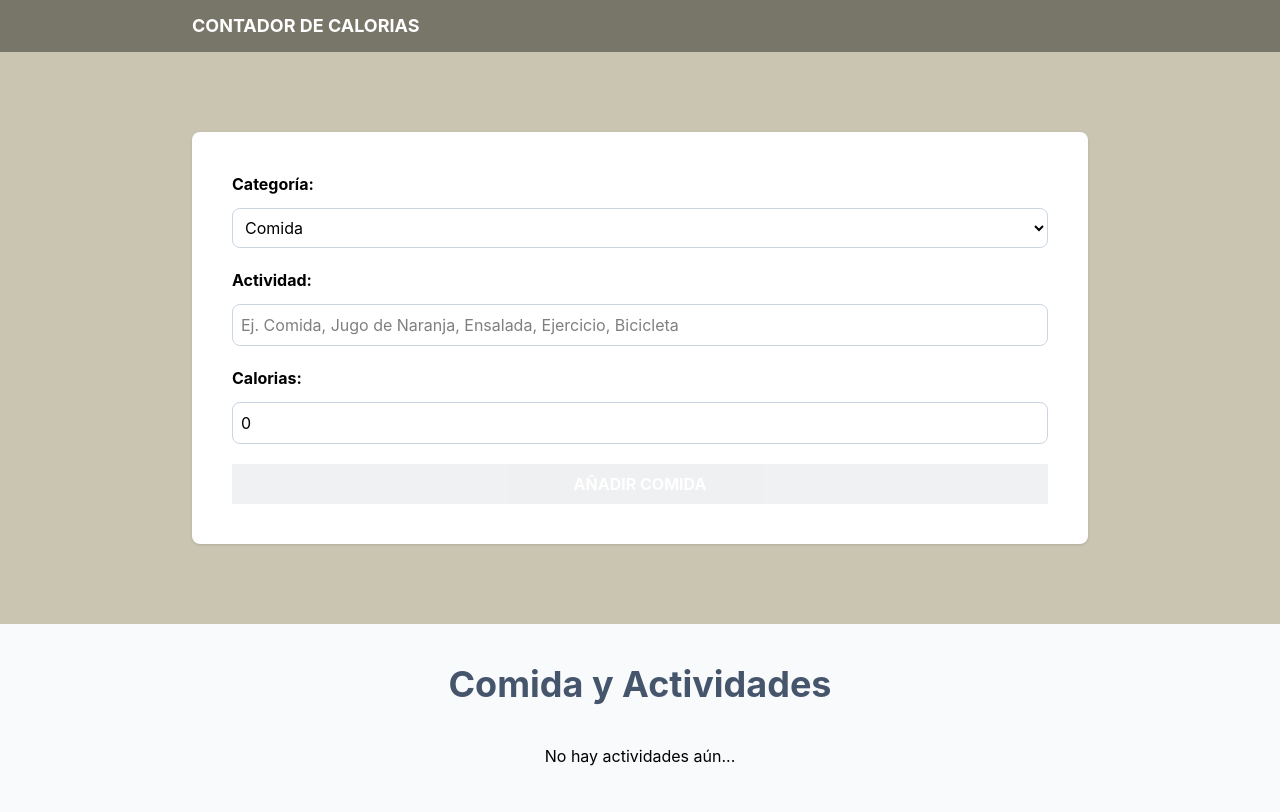
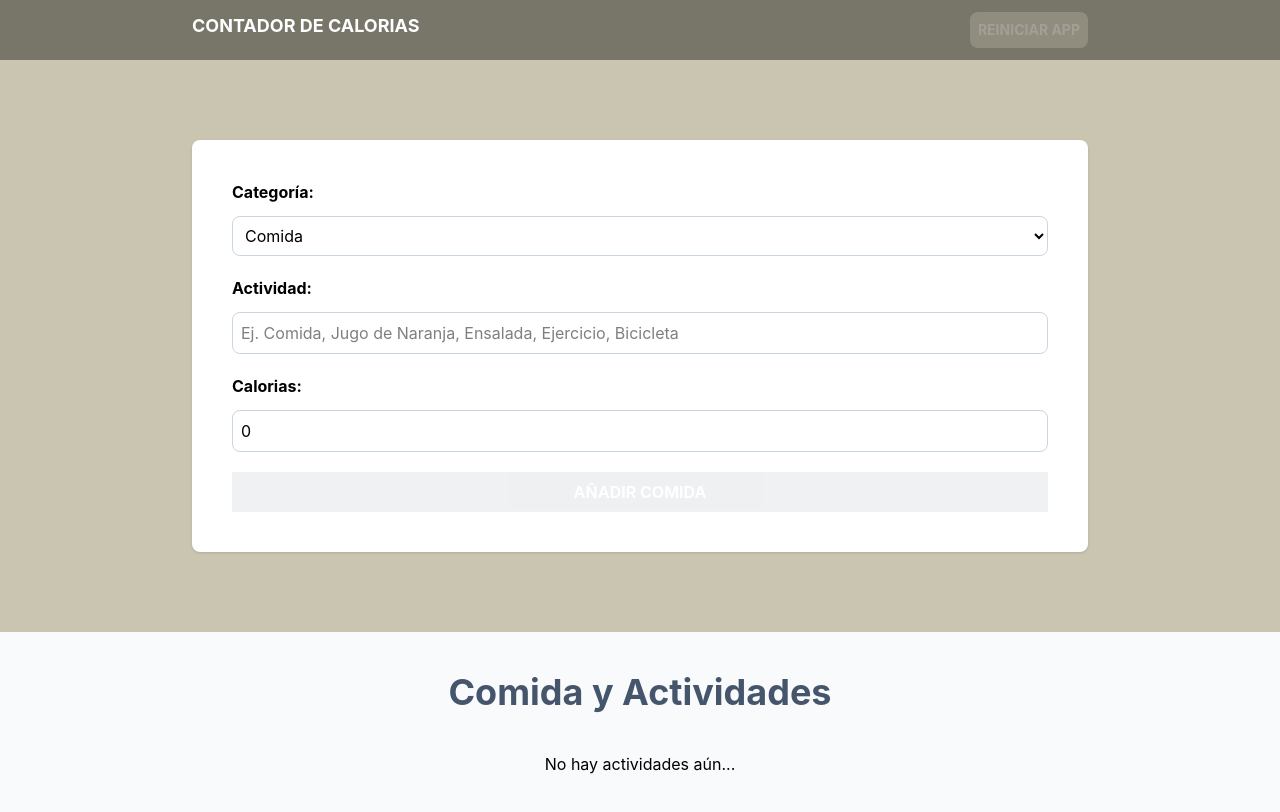
Before and after one commit to FlorBauducco/calories-tracker, a React (Vite) app: page / in a window 1280 px wide. Shown: the top 812 px of the page. Built offline with nearby package versions, Linux system fonts and the light colour scheme.

Commit message:
add restart app button and logic

```diff
--- a/src/App.tsx
+++ b/src/App.tsx
@@ -10,6 +10,8 @@
     localStorage.setItem("activities", JSON.stringify(state.activities));
   }, [state.activities]);
 
+  const canRestartApp: boolean = state.activities.length > 0;
+
   return (
     <>
       <header className="bg-[#787569] 0 py-3">
@@ -17,6 +19,14 @@
           <h1 className="text-center text-lg font-bold text-white uppercase">
             Contador de Calorias
           </h1>
+
+          <button
+            className="bg-[#C9C5B1] enabled:hover:bg-[#918c73] p-2 font-bold uppercase text-white cursor-pointer rounded-lg text-sm disabled:opacity-30 "
+            disabled={!canRestartApp}
+            onClick={() => dispatch({ type: "restart-app" })}
+          >
+            Reiniciar App
+          </button>
         </div>
       </header>
 
--- a/src/components/ActivityList.tsx
+++ b/src/components/ActivityList.tsx
@@ -36,7 +36,7 @@
         activities.map((activity) => (
           <div
             key={activity.id}
-            className="px-5 py-10 bg-white mt-5 flex justify-between"
+            className="px-5 py-10 bg-white mt-5 flex justify-between shadow"
           >
             <div className=" capitalize space-y-2 relative">
               <p
--- a/src/components/Form.tsx
+++ b/src/components/Form.tsx
@@ -118,7 +118,7 @@
 
       <input
         type="submit"
-        className=" bg-gray-500 hover:bg-gray-700 w-full p-2 font-bold uppercase text-white cursor-pointer
+        className=" bg-gray-500 enabled:hover:bg-gray-700 w-full p-2 font-bold uppercase text-white cursor-pointer
         disabled:opacity-10"
         value={activity.category === 1 ? "Añadir comida" : "Añadir ejercicio"}
         disabled={!isValidActivity()}
--- a/src/reducers/activity-reducer.ts
+++ b/src/reducers/activity-reducer.ts
@@ -3,7 +3,8 @@
 export type ActivityActions =
   | { type: "save-activity"; payload: { newActivity: Activity } }
   | { type: "set-activeId"; payload: { id: Activity["id"] } }
-  | { type: "delete-activity"; payload: { id: Activity["id"] } };
+  | { type: "delete-activity"; payload: { id: Activity["id"] } }
+  | { type: "restart-app" };
 
 export type ActivityState = {
   activities: Activity[];
@@ -57,5 +58,11 @@
       ),
     };
   }
+  if (action.type === "restart-app") {
+    return {
+      activities: [],
+      activeId: "",
+    };
+  }
   return state;
 };
```
